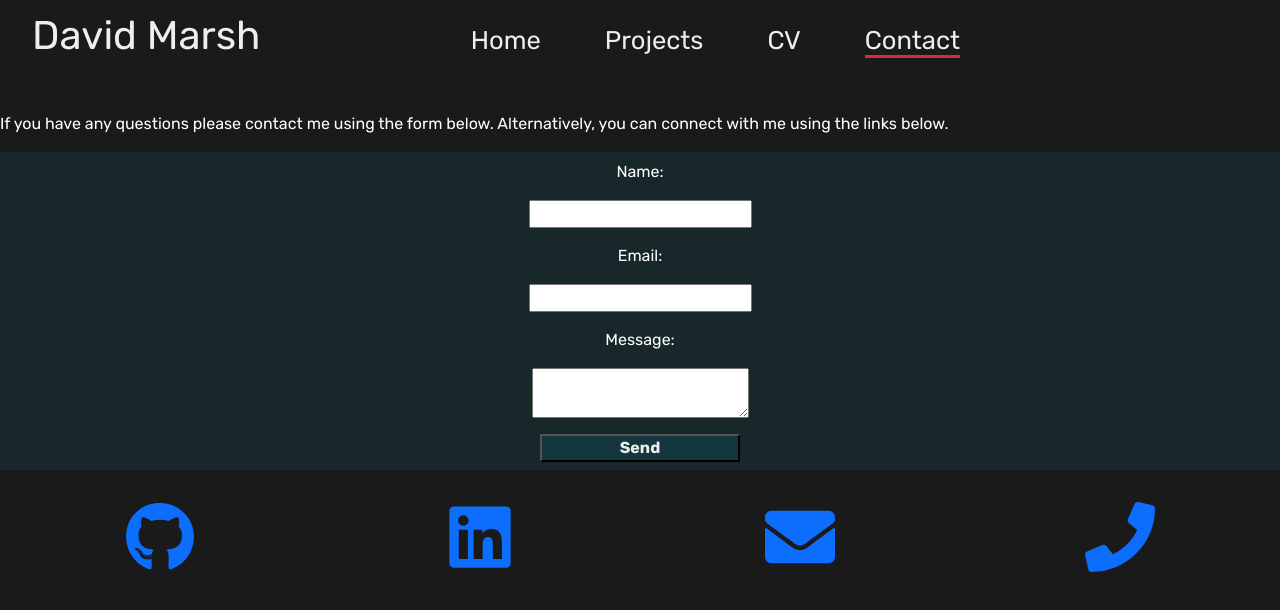
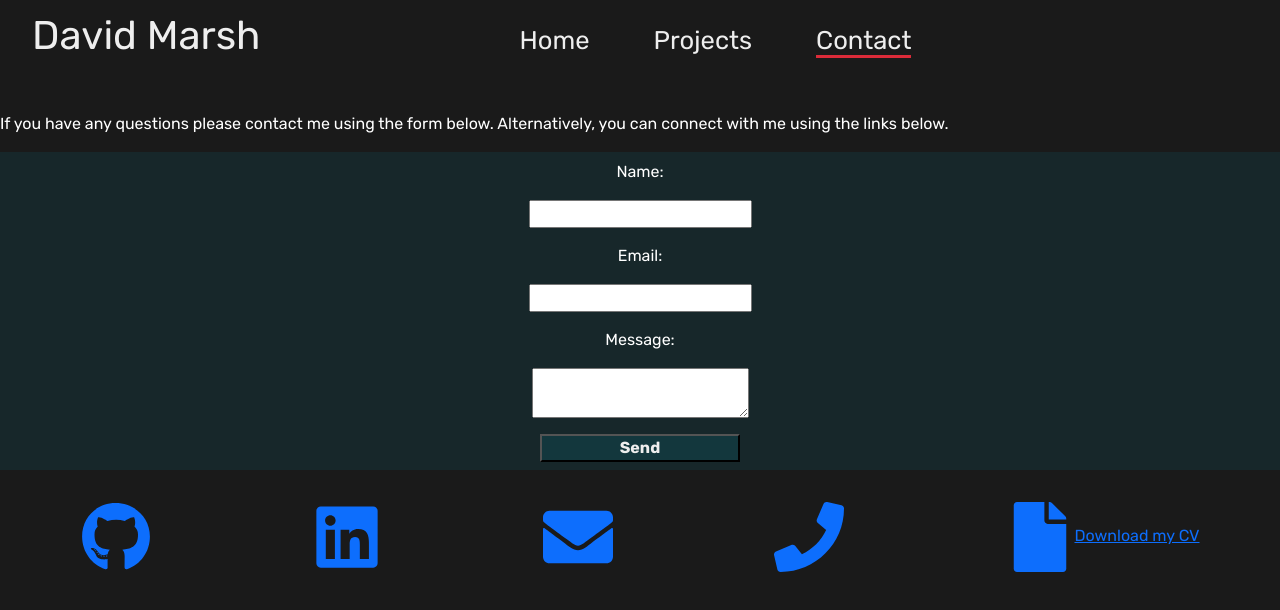
Before and after one commit to Daveym1/React-Portfolio, a React (Create React App) app: page /contact in a window 1280 px wide. Shown: the top 610 px of the page. Built offline with nearby package versions, Linux system fonts and the light colour scheme.

Commit message:
removed cv link in header and added it to contact page

```diff
--- a/src/Components/App.js
+++ b/src/Components/App.js
@@ -16,7 +16,7 @@ function App() {
           <Route path="/projects" element={<ProjectsPage />} />
           <Route path="/project/:id" element={<Project />} />
           <Route path="/contact" element={<ContactPage />} />
-          <Route path="/cv" element={<Cv />} />
+
         </Routes>
       </main>
     </BrowserRouter>
--- a/src/Components/ContactPage.js
+++ b/src/Components/ContactPage.js
@@ -1,5 +1,11 @@
 import React from "react";
-import { FaGithub, FaLinkedin, FaEnvelope, FaPhone } from "react-icons/fa";
+import {
+  FaGithub,
+  FaLinkedin,
+  FaEnvelope,
+  FaPhone,
+  FaFile,
+} from "react-icons/fa";
 import ContactForm from "./ContactForm";
 
 export default function ContactPage() {
@@ -28,6 +34,11 @@ export default function ContactPage() {
         <a href="tel:01234567890">
           <FaPhone size={70} />
         </a>
+
+        <a href="/cv.pdf" download>
+          <FaFile size={70} />
+          Download my CV
+        </a>
       </div>
     </div>
   );
--- a/src/Components/Header.js
+++ b/src/Components/Header.js
@@ -33,9 +33,7 @@ export default function Header() {
         <NavLink to="projects" onClick={showNavBar}>
           Projects
         </NavLink>
-        <NavLink to="/cv" onClick={showNavBar}>
-          CV
-        </NavLink>
+
         <NavLink to="/contact" onClick={showNavBar}>
           Contact
         </NavLink>
```
